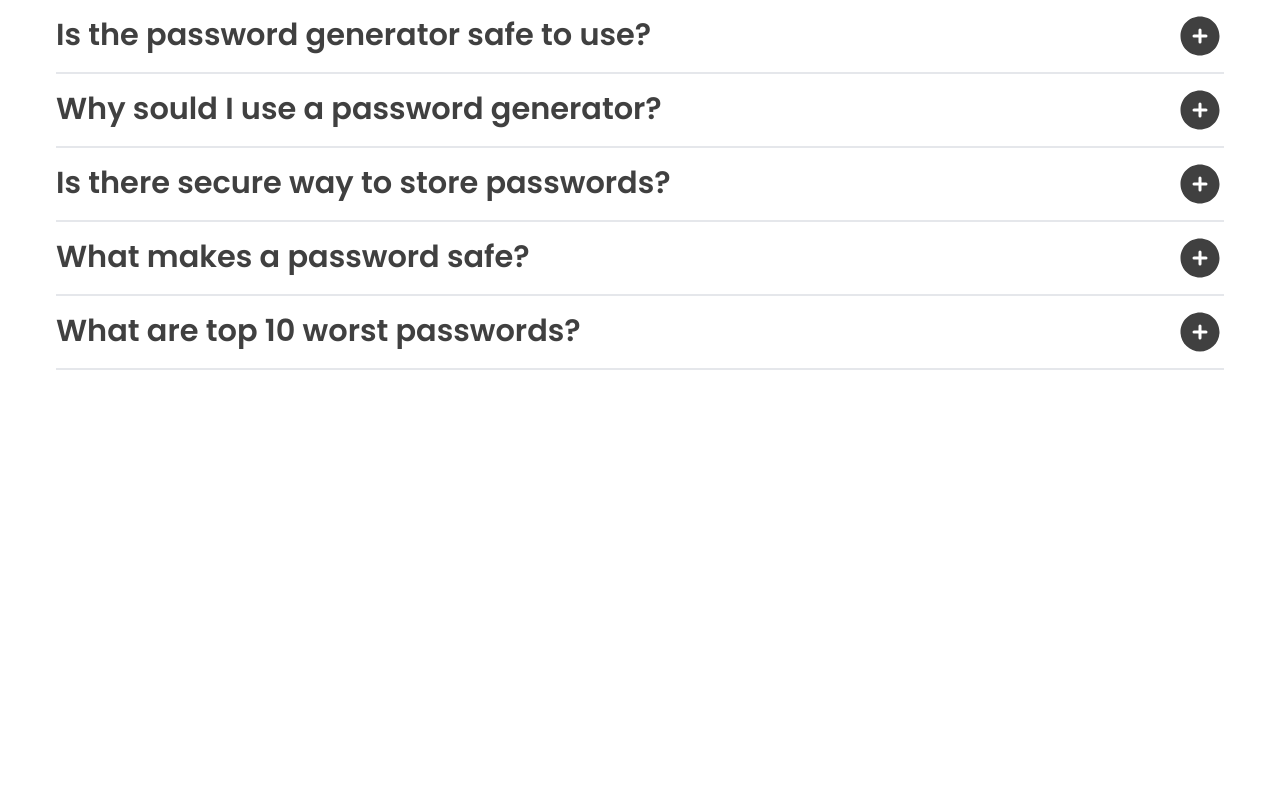
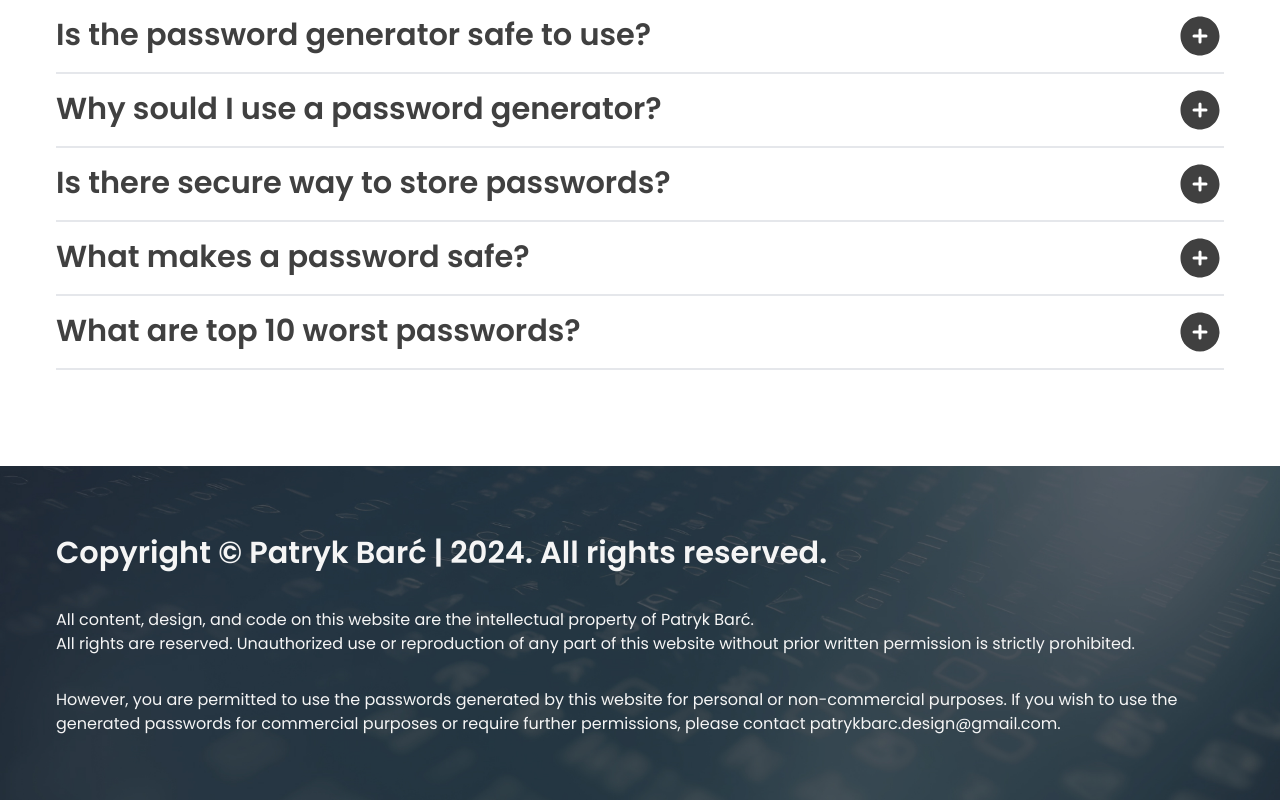
Before and after one commit to Patrykbarc/ts-password-generator, a React (Vite) app: page / in a window 1280 px wide. Shown: the part 1445-2245 px from the top of the page. Before the commit the page ends 1815 px from the top, so only its background shows below. Built offline with nearby package versions, Linux system fonts and the light colour scheme.

Commit message:
Created footer

```diff
--- a/src/components/Layout/Layout.tsx
+++ b/src/components/Layout/Layout.tsx
@@ -1,10 +1,12 @@
 import { Faq } from "../../views/Faq/Faq";
+import { Footer } from "../../views/Footer/Footer";
 import { Hero } from "../../views/Hero/Hero";
 export function Layout() {
   return (
     <>
       <Hero />
-      <Faq />
+      <Faq className="py-24" />
+      <Footer />
     </>
   );
 }
--- a/src/views/Faq/Faq.tsx
+++ b/src/views/Faq/Faq.tsx
@@ -2,11 +2,12 @@ import { Accordion } from "../../components/Accordion/Accordion";
 import { Card } from "../../components/Card/Card";
 import { Wrapper } from "../../components/Wrapper/Wrapper";
 import { cardsData } from "../../constants/cardsData";
+import { DefaultProps } from "../../utils/interfaces";
 
-export function Faq() {
+export function Faq({ className }: DefaultProps) {
   return (
-    <Wrapper>
-      <section className="mt-24">
+    <Wrapper className={className}>
+      <section>
         <div className="mb-12">
           <h2 className="text-h2 font-bold">What makes a password strong?</h2>
           <h5 className="text-h5 font-semibold">
--- /dev/null
+++ b/src/views/Footer/Footer.tsx
@@ -0,0 +1,26 @@
+import { Wrapper } from "../../components/Wrapper/Wrapper";
+
+export function Footer() {
+  return (
+    <div className="bg-[url('./assets/HeroSection.jpg')] bg-cover text-neutral-100">
+      <Wrapper className="flex flex-col gap-8 py-16">
+        <h4 className="text-h4 font-semibold">
+          Copyright © Patryk Barć | 2024. All rights reserved.
+        </h4>
+        <p>
+          All content, design, and code on this website are the intellectual
+          property of Patryk Barć. <br />
+          All rights are reserved. Unauthorized use or reproduction of any part
+          of this website without prior written permission is strictly
+          prohibited.
+        </p>
+        <p>
+          However, you are permitted to use the passwords generated by this
+          website for personal or non-commercial purposes. If you wish to use
+          the generated passwords for commercial purposes or require further
+          permissions, please contact patrykbarc.design@gmail.com.
+        </p>
+      </Wrapper>
+    </div>
+  );
+}
```
